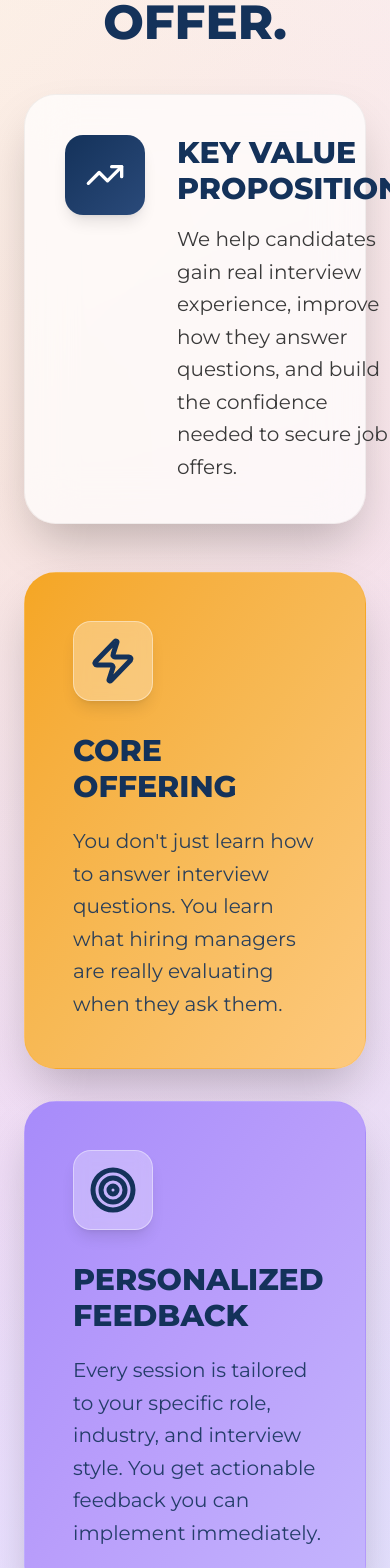
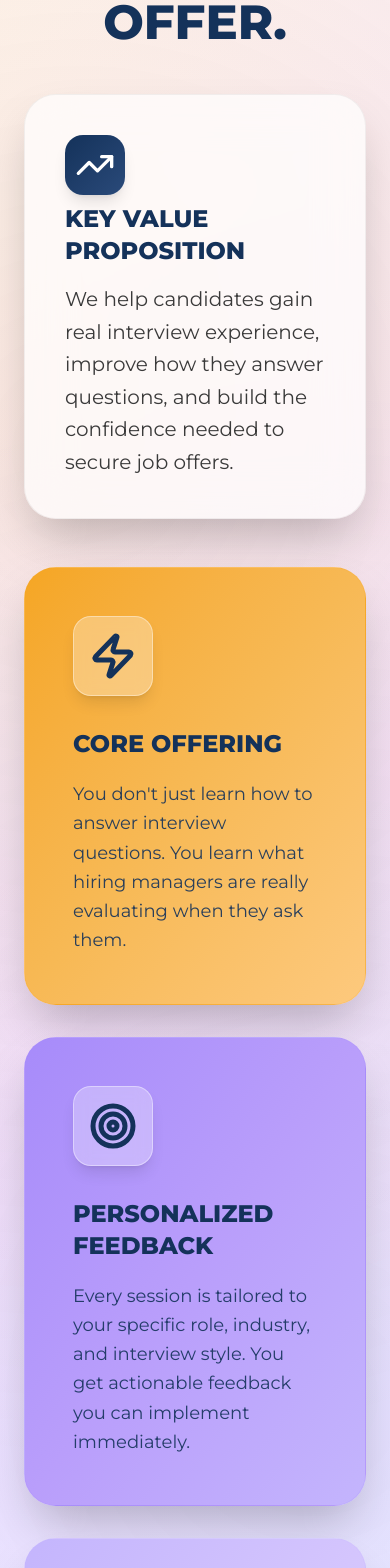
Before and after one commit to DavidWaza/offerprep, a Next.js app: page / in a window 390 px wide. Shown: the part 2480-4048 px from the top of the page. Built offline with nearby package versions, Linux system fonts and the light colour scheme.

Commit message:
fix: responsive

```diff
--- a/app/components/Pricing.tsx
+++ b/app/components/Pricing.tsx
@@ -100,7 +100,7 @@ const PricingPlans = () => {
               {/* Popular Badge */}
               {plan.popular && (
                 <div className="absolute -top-4 left-1/2 -translate-x-1/2">
-                  <div className="bg-[#F5A623] text-white px-6 py-2 rounded-full text-sm font-semibold flex items-center gap-2 shadow-lg">
+                  <div className="bg-[#F5A623] text-white px-6 py-2 rounded-full text-sm font-semibold flex items-center gap-2 shadow-lg text-nowrap">
                     <Sparkles className="w-4 h-4" />
                     Most Popular
                   </div>
--- a/app/components/ReachMe.tsx
+++ b/app/components/ReachMe.tsx
@@ -181,7 +181,7 @@ const BookingSection = () => {
                 onClick={handleSubmit}
                 className="w-full bg-[#A78BFA] text-white font-semibold py-4 px-6 rounded-xl hover:bg-[#8B5CF6] transition-all duration-300 flex items-center justify-center gap-2 shadow-lg hover:shadow-xl"
               >
-                Submit Booking Request
+                Submit Request
                 <Send className="w-5 h-5" />
               </button>
             </div>
--- a/app/components/WhatWeOffer.tsx
+++ b/app/components/WhatWeOffer.tsx
@@ -72,14 +72,14 @@ const WhatWeOffer = () => {
               transform: `translateY(${scrollY * 0.15}px)`,
             }}
           >
-            <div className="flex items-start gap-8">
+            <div className="md:flex items-start gap-8">
               <div className="shrink-0">
-                <div className="w-20 h-20 rounded-2xl bg-linear-to-br from-[#14325A] to-[#2A4A7A] flex items-center justify-center shadow-lg">
+                <div className="w-15 h-15 md:w-20 md:h-20 rounded-2xl bg-linear-to-br from-[#14325A] to-[#2A4A7A] flex items-center justify-center shadow-lg">
                   <TrendingUp className="w-10 h-10 text-white" />
                 </div>
               </div>
               <div>
-                <h3 className="text-3xl font-extrabold text-[#14325A] mb-4 uppercase">
+                <h3 className="text-2xl md:text-3xl font-extrabold text-[#14325A] mb-4 uppercase mt-2 md:mt-0">
                   Key Value Proposition
                 </h3>
                 <p className="text-xl text-[#3A3A3A] leading-relaxed">
@@ -111,10 +111,10 @@ const WhatWeOffer = () => {
                 </div>
               </div>
               <div className="flex-1">
-                <h3 className="text-3xl font-extrabold text-[#14325A] mb-5 uppercase">
+                <h3 className="text-2xl md:text-3xl font-extrabold text-[#14325A] mb-5 uppercase">
                   Core Offering
                 </h3>
-                <p className="text-[#14325A]/90 leading-relaxed text-xl">
+                <p className="text-[#14325A]/90 leading-relaxed text-lg md:text-xl">
                   You don&apos;t just learn how to answer interview questions. You learn what hiring managers are really evaluating when they ask them.
                 </p>
               </div>
@@ -135,10 +135,10 @@ const WhatWeOffer = () => {
                 </div>
               </div>
               <div className="flex-1">
-                <h3 className="text-3xl font-extrabold text-[#14325A] mb-5 uppercase">
+                <h3 className="text-2xl md:text-3xl  font-extrabold text-[#14325A] mb-5 uppercase">
                   Personalized Feedback
                 </h3>
-                <p className="text-[#14325A]/90 leading-relaxed text-xl">
+                <p className="text-[#14325A]/90 leading-relaxed text-lg md:text-xl">
                   Every session is tailored to your specific role, industry, and interview style. You get actionable feedback you can implement immediately.
                 </p>
               </div>
@@ -159,10 +159,10 @@ const WhatWeOffer = () => {
                 </div>
               </div>
               <div className="flex-1">
-                <h3 className="text-3xl font-extrabold text-[#14325A] mb-5 uppercase">
+                <h3 className="text-2xl md:text-3xl font-extrabold text-[#14325A] mb-5 uppercase">
                   Affordable Tiers
                 </h3>
-                <p className="text-[#14325A]/90 leading-relaxed text-xl">
+                <p className="text-[#14325A]/90 leading-relaxed text-lg md:text-xl">
                   We offer options that fit your needs and budget. Invest in your career without breaking the bank.
                 </p>
               </div>
```
